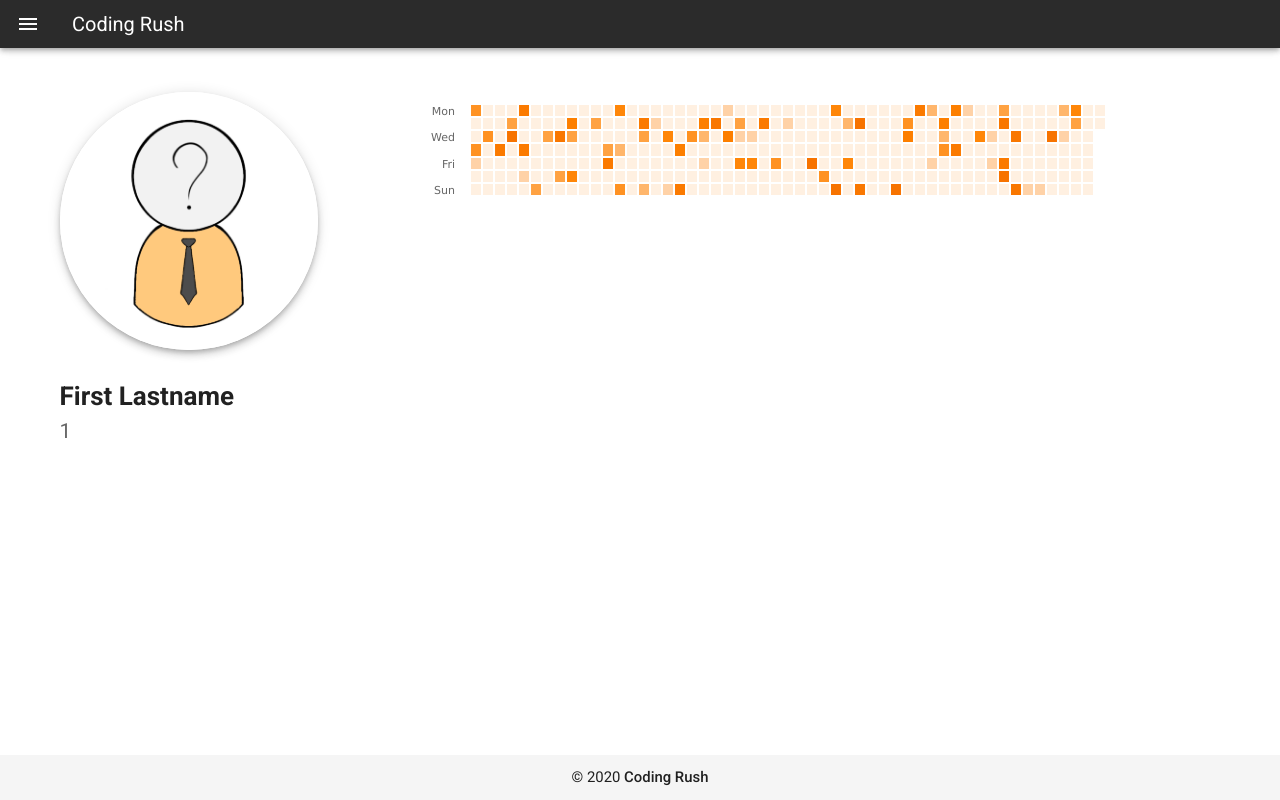
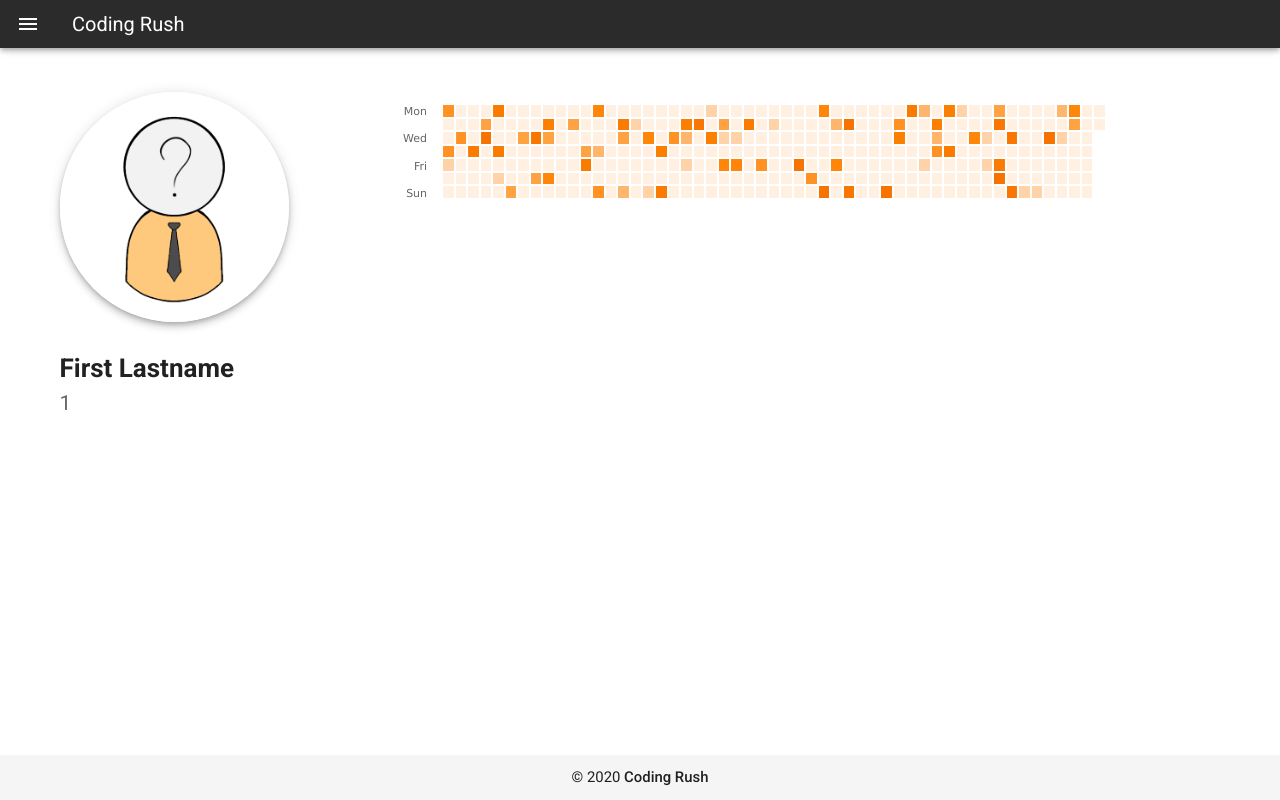
Before and after one commit to NightReal/coding-rush, a Vue app in the folder frontend/: page /profile/1 in a window 1280 px wide. Built offline with nearby package versions, Linux system fonts and the light colour scheme.

Commit message:
fix: small size fixes on page resizing

```diff
--- a/frontend/src/components/Profile/Profile.vue
+++ b/frontend/src/components/Profile/Profile.vue
@@ -20,13 +20,14 @@
         </div>
       </div>
 
-      <div id="center-bar" style="display: flex; flex-direction: column;
-                                          align-items: center; width: 100%">
-        <v-card flat style="width: 77%" :loading="activityLoading">
+      <div id="center-bar" class="px-16" style="display: flex; flex-direction: column;
+                                  align-items: center; width: 100%">
+        <v-card flat style="width: 90%;" :loading="activityLoading">
           <template slot="progress">
             <v-progress-linear color="accent" indeterminate></v-progress-linear>
           </template>
-          <Activity class="mt-3" chart-id="activityChart" ref="activity"></Activity>
+          <Activity class="mt-3" chart-id="activityChart" ref="activity"
+                    style="min-width: 400px"></Activity>
         </v-card>
       </div>
     </v-container>
@@ -114,6 +115,7 @@ export default {
 
   #pictureContainer {
     width: 20%;
+    min-width: 100px;
     margin-right: 40px
   }
 
```
